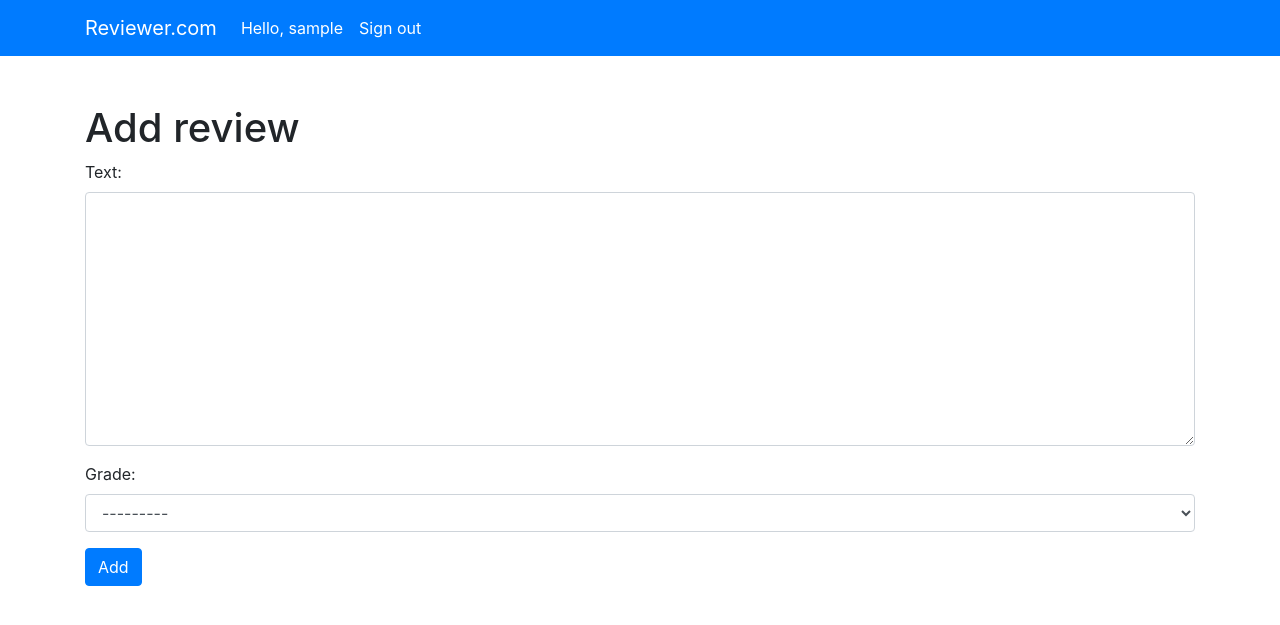
After one commit to ihinion/exam_8, a Django app: page /product/1/add_review/ in a window 1280 px wide. The commit adds this page. Shown: the top 625 px of the page. Run offline with Django 3.2, Linux system fonts and the light colour scheme; the visitor is signed in with stand-in values (Sample User, id 1); some libraries are stand-ins or nearby versions.

Commit message:
Added CRUD for Review: templates, views and links

```diff
--- a/source/webapp/forms.py
+++ b/source/webapp/forms.py
@@ -11,3 +11,9 @@ class ProductForm(forms.ModelForm):
     class Meta:
         model = Product
         exclude = []
+
+
+class ReviewForm(forms.ModelForm):
+    class Meta:
+        model = Review
+        exclude = ['author', 'product']
--- a/source/webapp/models.py
+++ b/source/webapp/models.py
@@ -1,5 +1,6 @@
 from django.contrib.auth import get_user_model
 from django.db import models
+from django.db.models import Avg
 
 CATEGORY_CHOICES = (
     ('other', 'Other'),
@@ -27,6 +28,15 @@ class Product(models.Model):
     def __str__(self):
         return f'{self.name}'
 
+    def get_average(self):
+        avg = self.review_set.aggregate(
+            Avg('grade')
+        )
+        avg = avg.get('grade__avg')
+        if avg is not None:
+            return ("%.2f" % avg)
+        return 0
+
 
 class Review(models.Model):
     author = models.ForeignKey(get_user_model(), on_delete=models.CASCADE, \
--- a/source/webapp/templates/partial/product_card.html
+++ b/source/webapp/templates/partial/product_card.html
@@ -10,10 +10,14 @@
         <div class="media-body">
             <h5 class="card-title font-weight-bold">{{ product.name }}</h5>
         <p class="text-justify"><b>Category: {{ product.category }} </b> <br>
+        <p class="text-justify"><b>Average grade: {{ product.get_average }} </b> <br>
         <p class="text-justify"><b>Description:</b> {{ product.description }}  <br>
         <div class="form-inline">
-            <a class="btn btn-primary btn-sm mr-3" href="{% url 'webapp:product_view' product.pk %}" role="button">View</a>
+            {% if 'product' not in request.path %}
+                <a class="btn btn-primary btn-sm mr-3" href="{% url 'webapp:product_view' product.pk %}" role="button">View</a>
+            {% endif %}
             {% if request.user.is_authenticated %}
+                <a class="btn btn-secondary btn-sm mr-3" href="{% url 'webapp:review_create' product.pk %}" role="button">Add review</a>
                 {% if perms.webapp.change_product %}
                     <a class="btn btn-info btn-sm mr-3" href="{% url 'webapp:product_update' product.pk %}" role="button">Update</a>
                 {% endif %}
--- a/source/webapp/templates/product/product_view.html
+++ b/source/webapp/templates/product/product_view.html
@@ -4,4 +4,10 @@
     {% include 'partial/product_card.html' %}
     <hr class="mt-4">
     <h4 class="my-4">Reviews:</h4>
+    {% if not product.review_set.all %}
+        <p>No reviews yet</p>
+    {% endif %}
+    {% for review in product.review_set.all %}
+        {% include 'partial/review_card.html' %}
+    {% endfor %}
 {% endblock %}
--- /dev/null
+++ b/source/webapp/templates/review/review_create.html
@@ -0,0 +1,7 @@
+{% extends "base.html" %}
+{% block title %}Add review{% endblock %}
+{% block content %}
+    <h1>Add review</h1>
+    {% url 'review_create' as action_url %}
+    {% include 'partial/form.html' with button_text='Add' action_url=action_url form_method='post' %}
+{% endblock %}
--- a/source/webapp/urls.py
+++ b/source/webapp/urls.py
@@ -1,7 +1,7 @@
 from django.urls import path, include
 
 from webapp.views import IndexView, ProductView, ProductCreateView, \
-    ProductUpdateView, ProductDeleteView
+    ProductUpdateView, ProductDeleteView, ReviewCreateView, ReviewDeleteView, ReviewUpdateView
 
 
 app_name = 'webapp'
@@ -16,6 +16,13 @@ urlpatterns = [
             path('', ProductView.as_view(), name='product_view'),
             path('update/', ProductUpdateView.as_view(), name='product_update'),
             path('delete/', ProductDeleteView.as_view(), name='product_delete'),
+            path('add_review/', ReviewCreateView.as_view(), name='review_create'),
+        ])),
+    ])),
+    path('review/', include([
+        path('<int:pk>/', include([
+            path('delete/', ReviewDeleteView.as_view(), name='review_delete'),
+            path('update/', ReviewUpdateView.as_view(), name='review_update'),
         ])),
     ])),
 ]
--- a/source/webapp/views/__init__.py
+++ b/source/webapp/views/__init__.py
@@ -1 +1,2 @@
 from .product_views import *
+from .review_views import *
--- /dev/null
+++ b/source/webapp/views/review_views.py
@@ -0,0 +1,49 @@
+from django.contrib.auth.mixins import UserPassesTestMixin, LoginRequiredMixin, PermissionRequiredMixin
+from django.shortcuts import get_object_or_404, redirect
+from django.urls import reverse
+from django.views.generic import CreateView, DeleteView, UpdateView
+
+from webapp.forms import ReviewForm
+from webapp.models import Review, Product
+
+
+class ReviewCreateView(LoginRequiredMixin, CreateView):
+    model = Review
+    template_name = 'review/review_create.html'
+    form_class = ReviewForm
+
+    def form_valid(self, form):
+        product = get_object_or_404(Product, pk=self.kwargs.get('pk'))
+        review = form.save(commit=False)
+        review.product = product
+        review.author = self.request.user
+        review.save()
+        return redirect('webapp:product_view', pk=product.pk)
+
+
+class ReviewUpdateView(UserPassesTestMixin, UpdateView):
+    template_name = 'review/review_update.html'
+    model = Review
+    form_class = ReviewForm
+
+    def test_func(self):
+        review = self.get_object()
+        return self.request.user.has_perm('webapp.change_review') or review.author == self.request.user
+
+    def get_success_url(self):
+        return reverse('webapp:product_view', kwargs={'pk': self.object.product.pk})
+
+
+class ReviewDeleteView(PermissionRequiredMixin, DeleteView):
+    model = Review
+    permission_required = 'webapp.delete_review'
+
+    def get(self, request, *args, **kwargs):
+        return self.delete(request, *args, **kwargs)
+
+    def has_permission(self):
+        review = self.get_object()
+        return super().has_permission() or review.author == self.request.user
+
+    def get_success_url(self):
+        return reverse('webapp:product_view', kwargs={'pk': self.object.product.pk})
```
Also changed, not shown: source/webapp/templates/partial/review_card.html (added, +18 -0 lines), source/webapp/templates/review/review_update.html (added, +10 -0 lines).
